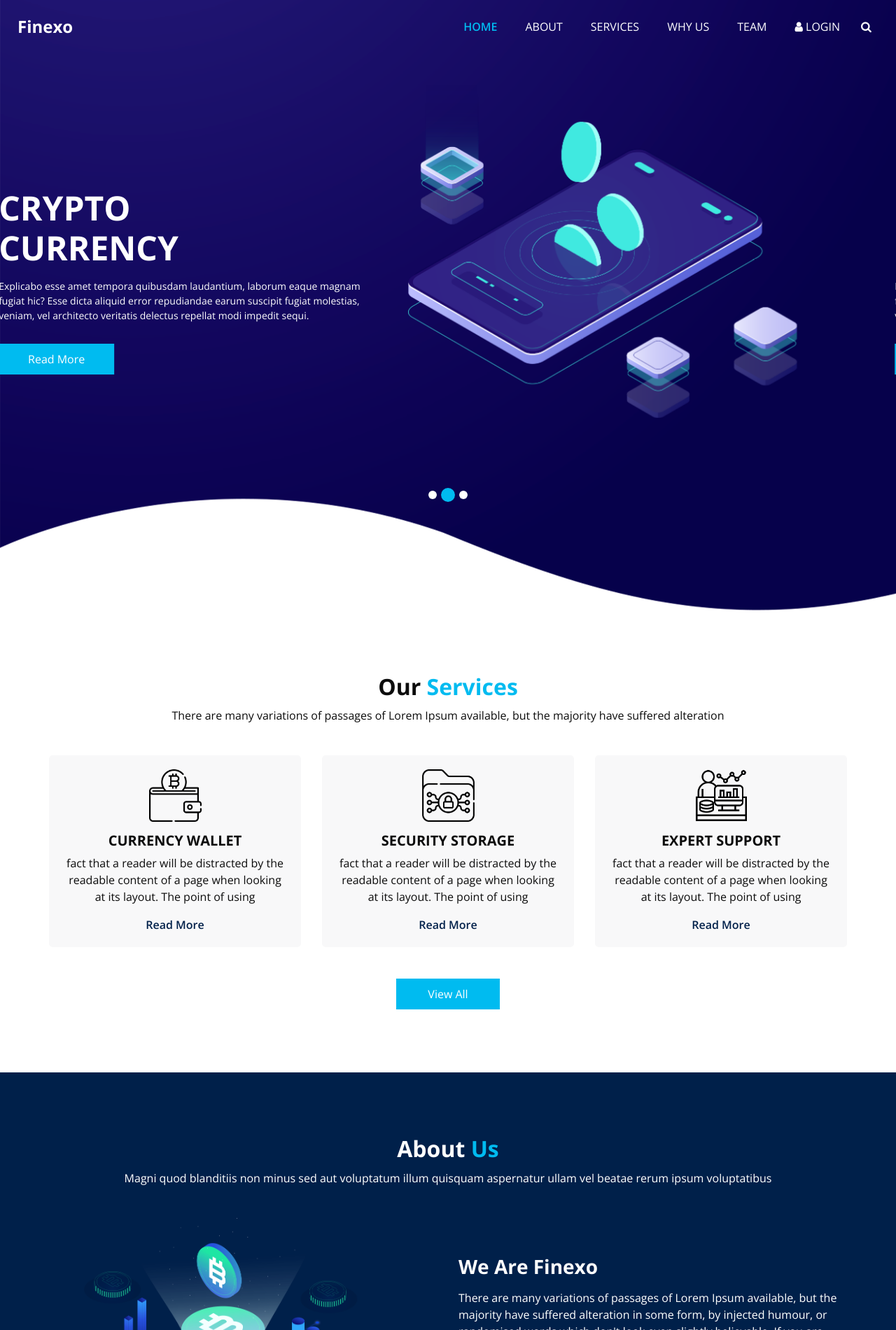
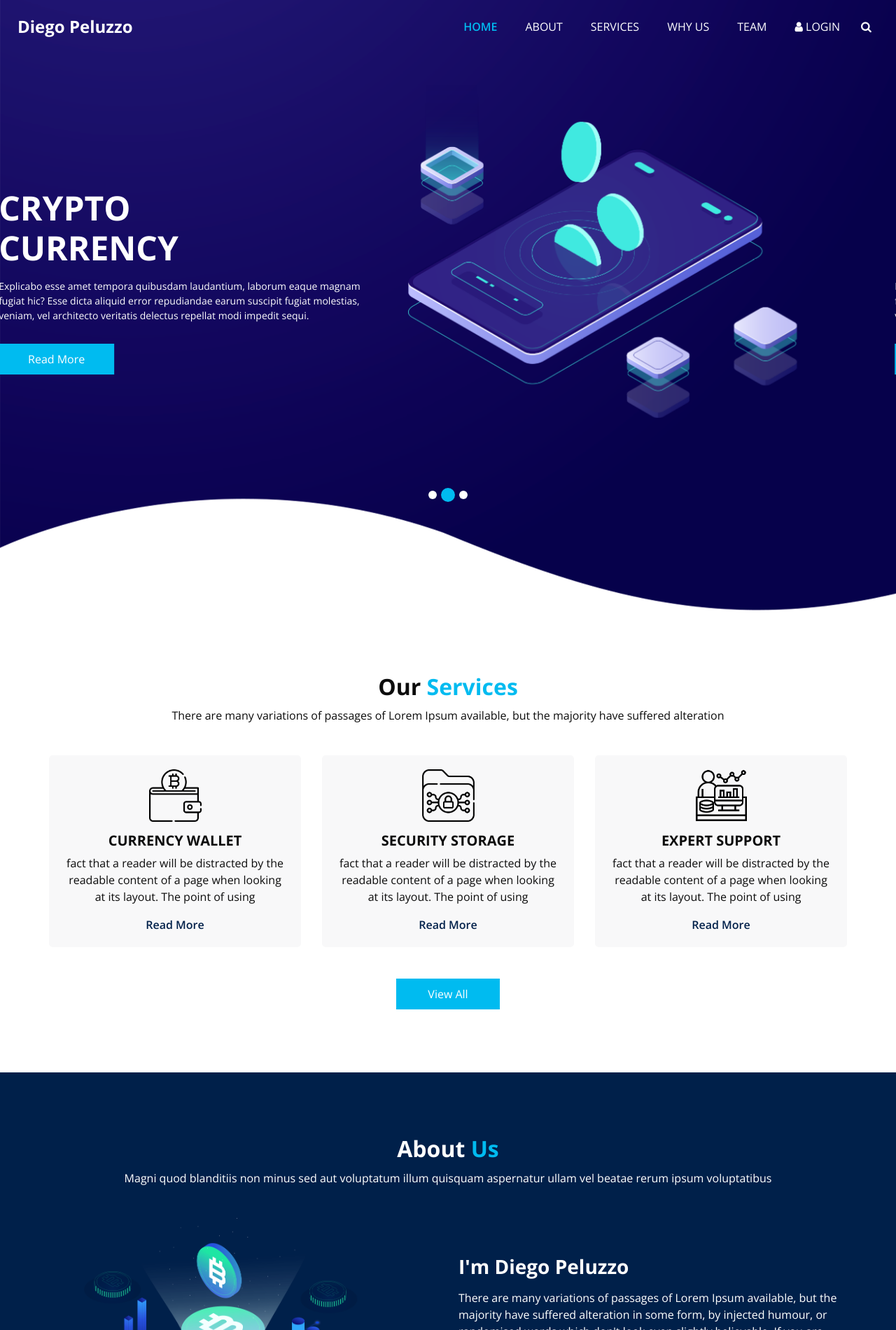
Before and after one commit to dpeluzzo/dpeluzzo.github.io, a plain HTML site: page docs/index.html in a window 1280 px wide. Shown: the top 1900 px of the page at 70% size. Drawn offline with nearby package versions, Linux system fonts and the light colour scheme; some packages are replaced by stand-ins of ours.

Commit message:
change finexo for diego peluzzo

```diff
--- a/docs/index.html
+++ b/docs/index.html
@@ -13,7 +13,7 @@
   <meta name="author" content="" />
   <link rel="shortcut icon" href="images/favicon.png" type="">
 
-  <title> Finexo </title>
+  <title> Diego Peluzzo's Web Site </title>
 
   <!-- bootstrap core css -->
   <link rel="stylesheet" type="text/css" href="css/bootstrap.css" />
@@ -50,7 +50,7 @@
         <nav class="navbar navbar-expand-lg custom_nav-container ">
           <a class="navbar-brand" href="index.html">
             <span>
-              Finexo
+              Diego Peluzzo
             </span>
           </a>
 
@@ -295,7 +295,7 @@
         <div class="col-md-6">
           <div class="detail-box">
             <h3>
-              We Are Finexo
+              I'm Diego Peluzzo
             </h3>
             <p>
               There are many variations of passages of Lorem Ipsum available, but the majority have suffered alteration
```
